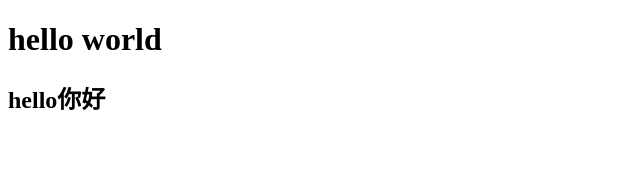
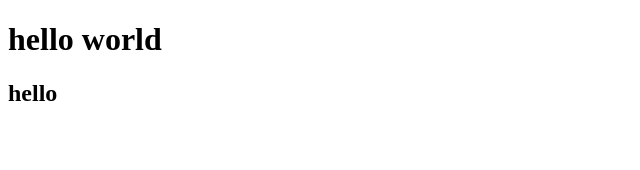
Before and after one commit to NickWuChingLin/shopping, a Nuxt app: page / in a window 1280 px wide. Shown: the top 170 px of the page, without its empty margins (0-640 px from the left). Built offline with nearby package versions, Linux system fonts and the light colour scheme.

Commit message:
新增資料夾

```diff
--- a/pages/index.vue
+++ b/pages/index.vue
@@ -1,6 +1,6 @@
 <template >
     <h1>hello world</h1>
-    <h2>hello你好</h2>
+    <h2>hello</h2>
     <nuxt-page></nuxt-page>
 </template>
 
```
